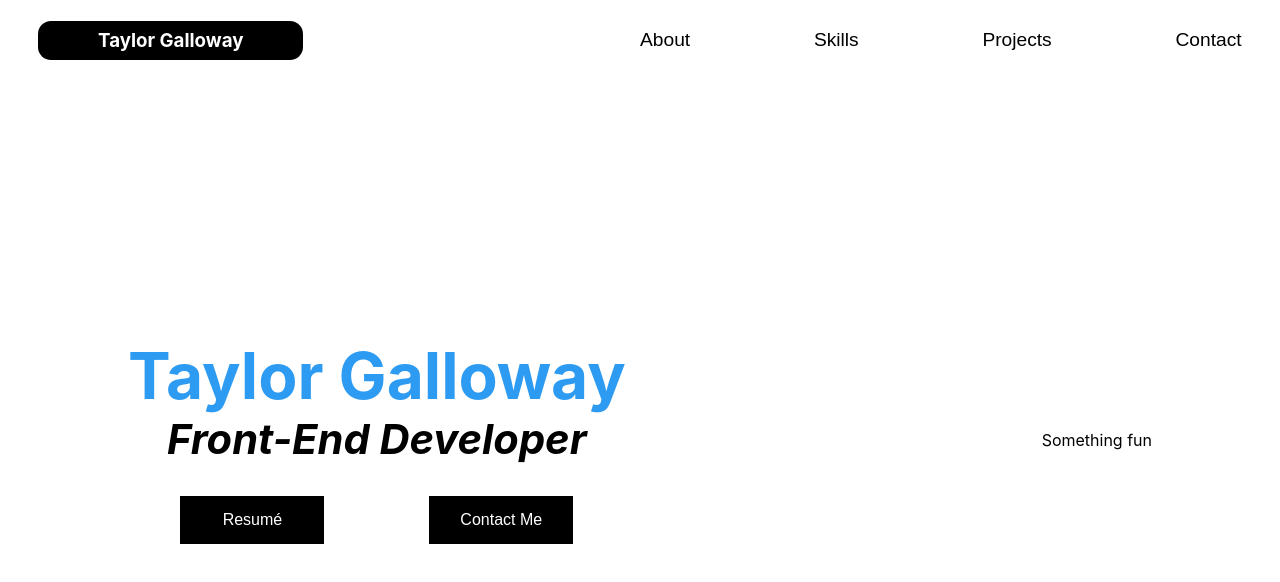
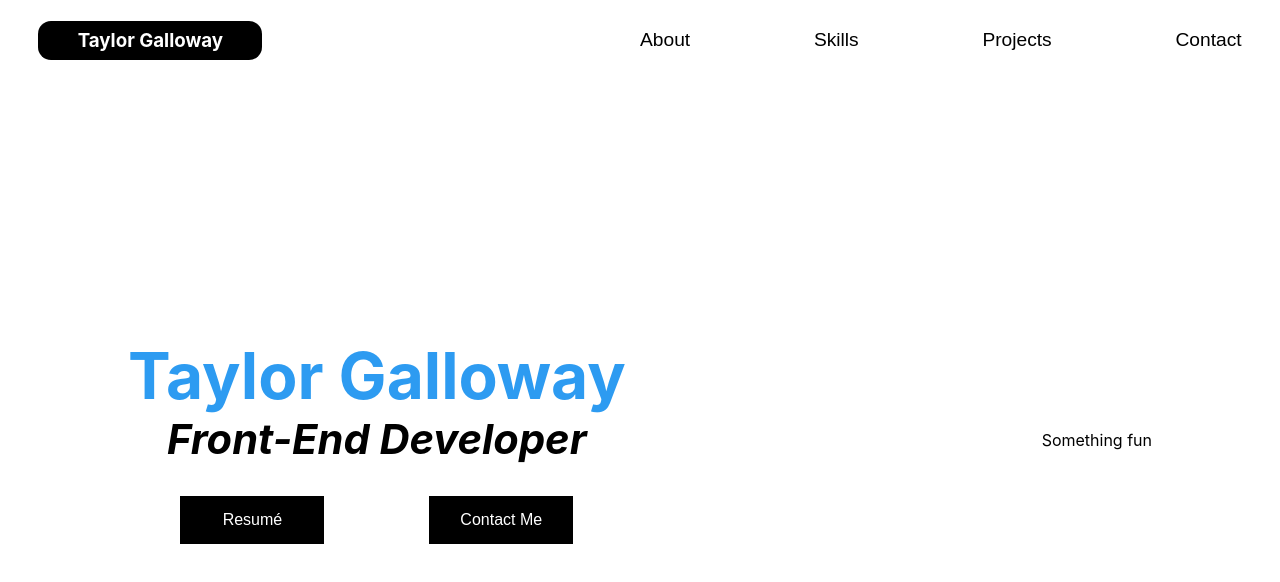
Before and after one commit to tylrs/taylor-portfolio, a React (Create React App) app: page / in a window 1280 px wide. Shown: the top 582 px of the page. Built offline with nearby package versions, Linux system fonts and the light colour scheme.

Commit message:
Change width unit for nav bar title

```diff
--- a/src/components/App/App.css
+++ b/src/components/App/App.css
@@ -24,7 +24,7 @@ nav > button {
     align-items: center;
     background-color: black;
     border-radius: 13px;
-    width: 44%;
+    width: 14rem;
 }
 
 .header-title {
```
